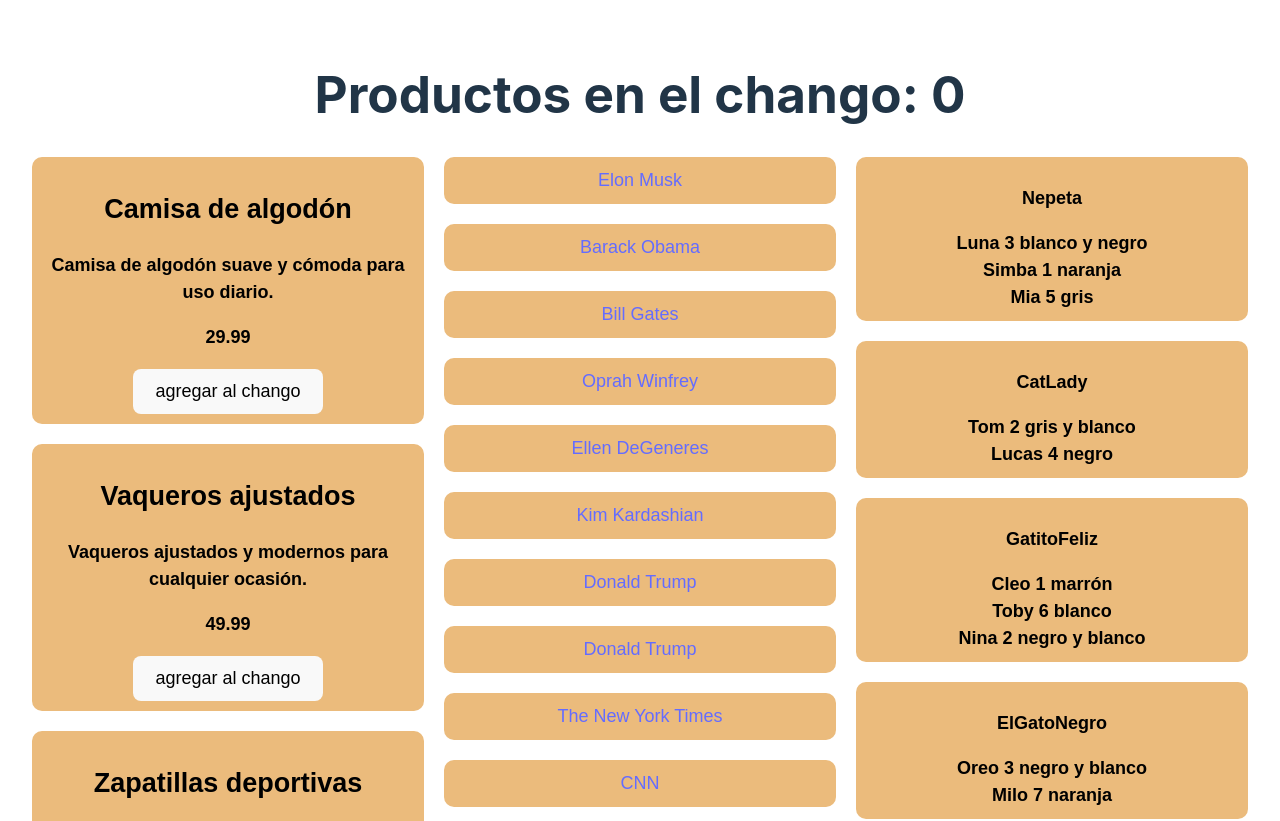
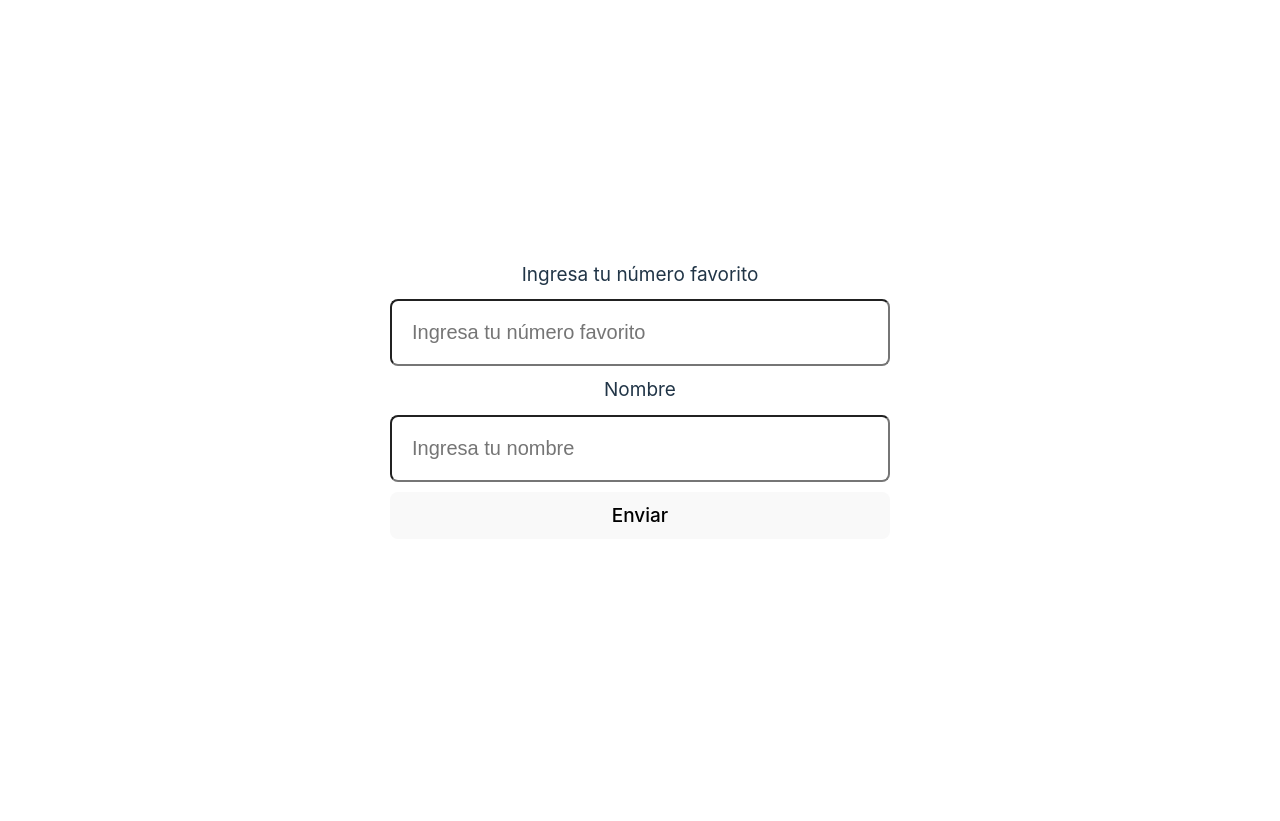
Before and after one commit to chuttmateo/ejercicios-front3, a React (Vite) app: page / in a window 1280 px wide. Shown: the top 821 px of the page. After the commit the page ends 800 px from the top, so only its background shows below. Built offline with nearby package versions, Linux system fonts and the light colour scheme.

Commit message:
formulario

```diff
--- a/package.json
+++ b/package.json
@@ -12,7 +12,8 @@
   "dependencies": {
     "is-odd": "^3.0.1",
     "react": "^18.2.0",
-    "react-dom": "^18.2.0"
+    "react-dom": "^18.2.0",
+    "uuid": "^9.0.0"
   },
   "devDependencies": {
     "@types/react": "^18.0.28",
--- /dev/null
+++ b/src/ejercicios/ejercicio-clase-9/Clase.css
@@ -0,0 +1,21 @@
+#root {
+  max-width: 1280px;
+  margin: 0 auto;
+  padding: 2rem;
+  text-align: center;
+  font-size: 19px;
+}
+.formulario{
+  min-width: 500px;
+  display: flex;
+  flex-direction: column;
+  gap: 10px;
+}
+.error{
+  color: crimson;
+}
+.input{
+  padding: 20px;
+  font-size: 20px;
+  border-radius: 8px;
+}
--- /dev/null
+++ b/src/ejercicios/ejercicio-clase-9/Clase.jsx
@@ -0,0 +1,13 @@
+import './Clase.css'
+import Formulario from './formulario/Formulario'
+
+function Clase() {
+
+
+    return(
+        <>
+        <Formulario/>
+        </>
+    )
+}
+export default Clase
--- /dev/null
+++ b/src/ejercicios/ejercicio-clase-9/formulario/Formulario.jsx
@@ -0,0 +1,73 @@
+import { useState} from "react";
+import { v4 as uuidv4 } from 'uuid';
+function Formulario() {
+    //  const [datos, setDatos] = useState({
+    //     numero:0,
+    //     submit:0,
+    //     err:false
+    // })
+
+    const [numero, setNumero] = useState('')
+    const [nombre, setNombre] = useState('')
+    const [submit, setSubmit] = useState([])
+    const [err, setErr] = useState(
+        {
+            numero:false,
+            nombre:false
+        }
+    )
+
+    function handleSubmit(e) {
+        let patron = /^[A-Za-z]+$/
+        e.preventDefault()
+        if(numero <= 0 || isNaN(numero)){
+            setErr({numero:true})
+        }else if(nombre.trim() === '' || !patron.test(nombre)) {
+            setErr({nombre:true})
+        }else{
+            setErr({
+                nombre:false,
+                numero:false
+            })
+            setSubmit([...submit, {
+                numero: numero,
+                nombre: nombre
+            }])
+            setNumero('')
+            setNombre('')
+        }
+    }
+
+    function handleChange(e) {
+        setNumero(e.target.value)
+    }
+    return(
+        <>
+        <form className="formulario" onSubmit={handleSubmit}>
+            <label>Ingresa tu número favorito</label>
+            <input className="input"
+            type="number"
+            placeholder="Ingresa tu número favorito"
+            value={numero}
+            onChange={handleChange}/>
+            <label htmlFor="name">Nombre</label>
+            <input
+            className="input"
+            type="text"
+            placeholder="Ingresa tu nombre"
+            value={nombre}
+            onChange={(event)=> setNombre(event.target.value)} />
+            <button>Enviar</button>
+            {submit.map((obj) => {
+
+                return (
+                    <p key={uuidv4()}>{obj.nombre}, tu número favorito es: {obj.numero} </p>
+                )
+            })}
+            {err.numero ? <p className="error">Tu número debe ser mayor a 0</p>: undefined}
+            {err.nombre ? <p className="error">De verdad no tienes nombre???</p>: undefined}
+        </form>
+        </>
+    )
+}
+export default Formulario
--- a/src/main.jsx
+++ b/src/main.jsx
@@ -1,7 +1,7 @@
 import React from 'react'
 import ReactDOM from 'react-dom/client'
 import './index.css'
-import Clase from './ejercicios/ejercicio-clase-6/Clase6'
+import Clase from './ejercicios/ejercicio-clase-9/Clase'
 
 ReactDOM.createRoot(document.getElementById('root')).render(
   //<React.StrictMode>
```
Also changed, not shown: 1 other file (tests, documents, lock files or other folders).
